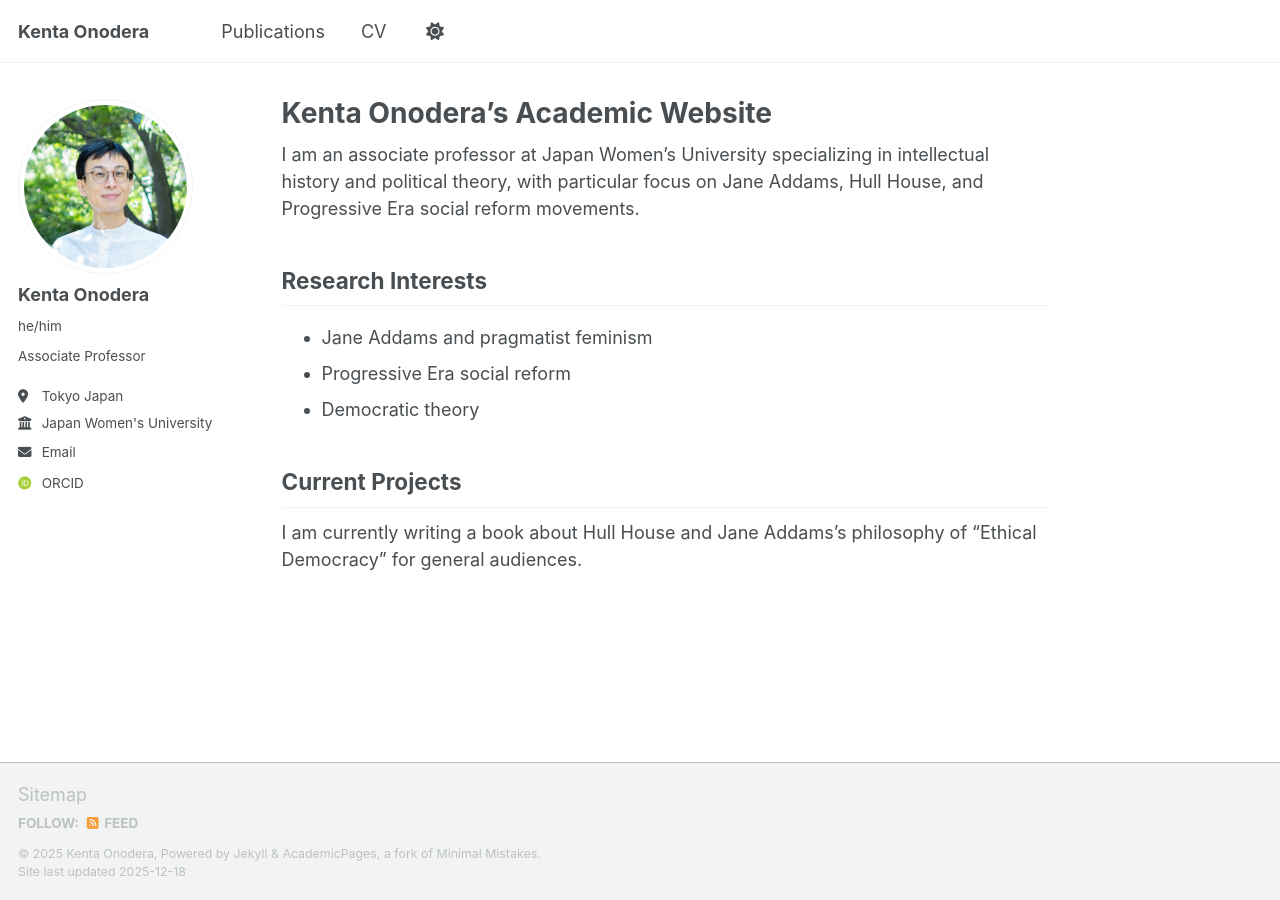
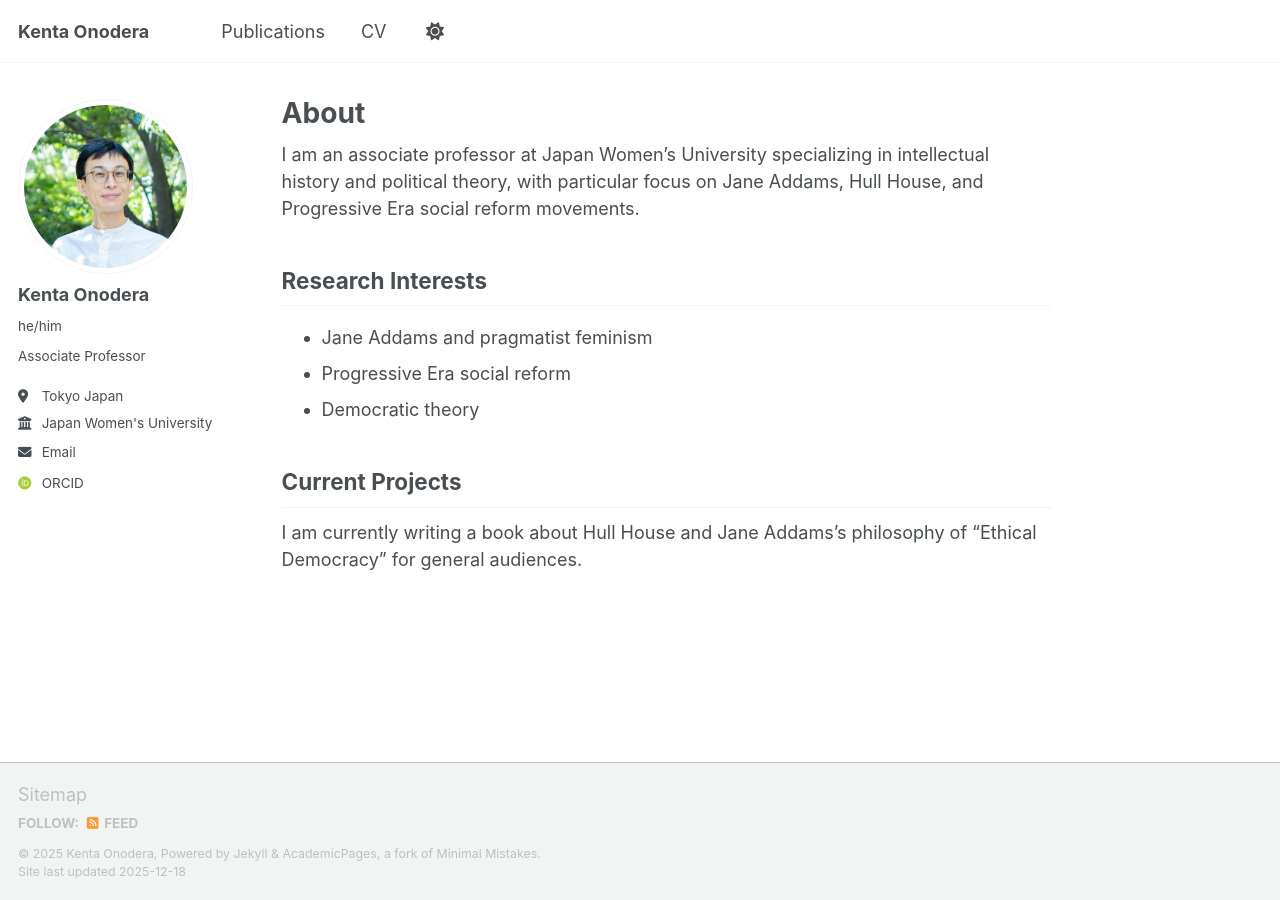
Before and after one commit to kenta-onodera/kenta-onodera.github.io, a Jekyll site: the page built from _pages/about.md, in a window 1280 px wide. Built offline with Jekyll 4.4.1, drawn with Linux system fonts in a browser that asks for light colours; some web fonts are replaced; a script bundle is joined from its source files by our own code; library files that are not in the unit come from our copies.

Commit message:
Update about.md

```diff
--- a/_pages/about.md
+++ b/_pages/about.md
@@ -1,6 +1,6 @@
 ---
 permalink: /
-title: "Kenta Onodera's Academic Website"
+title: "About"
 author_profile: true
 redirect_from:
   - /about/
```
